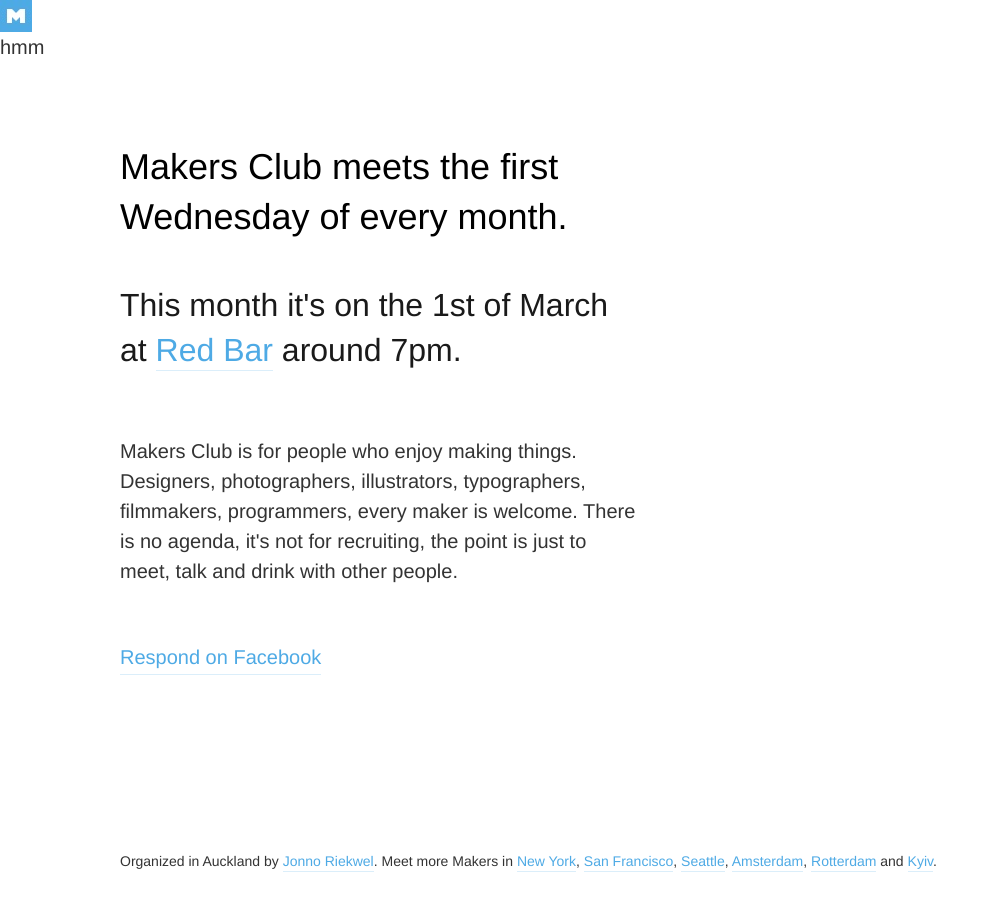
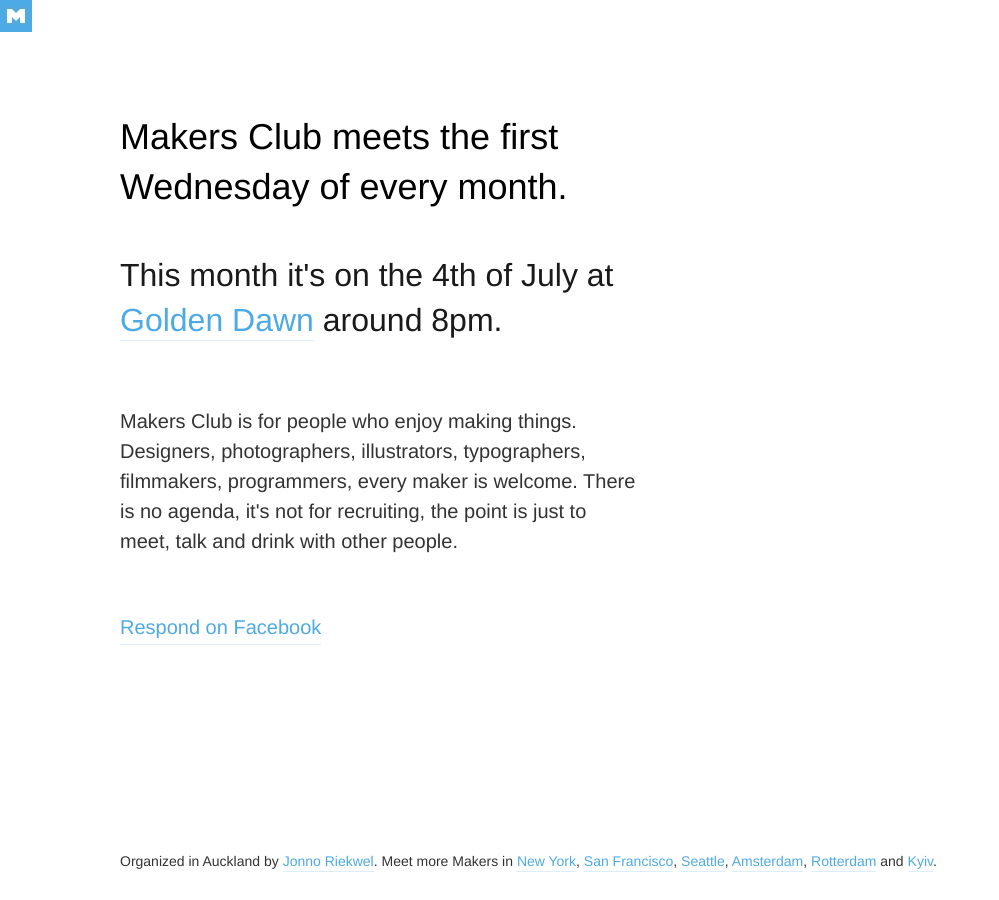
Before and after one commit to Jonnotie/makersclubakl, a Jekyll site: the page built from index.md, in a window 1280 px wide. Shown: the whole page, without its empty margins (0-999 px from the left). Built offline with Jekyll 4.4.1, drawn with Linux system fonts in a browser that asks for light colours; comment, search, counter and statistics services are not loaded.

Commit message:
Much improved date formatting

```diff
--- a/_layouts/home.html
+++ b/_layouts/home.html
@@ -3,18 +3,26 @@
 <img class="2x" draggable="false" src="{{ "/assets/images/makers-club.jpg" | relative_url }}" width="32px" height="32px"/>
 
   {% for post in site.posts limit:1 %}
-    hmm
-  {% endfor %}
+
+
+
 
     <main>
     	<h1>Makers Club meets the first Wednesday of every month.<h1>
-  	<h2>This month it's on the <em>1st of March</em> at <a href="https://goo.gl/maps/kfXoQiFXXpK2" target="_blank">Red Bar</a> around <em>7pm</em>.</h2>
+    	<h2>This month it's on the <em>
+        {% assign day = post.at | date: "%-d"  %}
+        {% case day %}
+          {% when '1' or '21' or '31' %}{{ day }}st
+          {% when '2' or '22' %}{{ day }}nd
+          {% when '3' or '23' %}{{ day }}rd
+          {% else %}{{ day }}th
+        {% endcase %}
+        {{ post.at | date: "of %B" }}</em> at <a href="https://goo.gl/maps/kfXoQiFXXpK2" target="_blank">{{ post.where }}</a> around <em>{{ post.at | date: "%l%P" }}</em>.</h2>
 
     	<p>Makers Club is for people who enjoy making things. Designers, photographers, illustrators, typographers, filmmakers, programmers, every maker is welcome. There is no agenda, it's not for recruiting, the point is just to meet, talk and drink with other people.</p>
 
     	<a class="button" href="{{ site.event_url }}" target="_blank">Respond on Facebook</a>
-
-
+  {% endfor %}
     </main>
 
     <footer>
```
Lines whose indentation alone changed are shown as unchanged.
